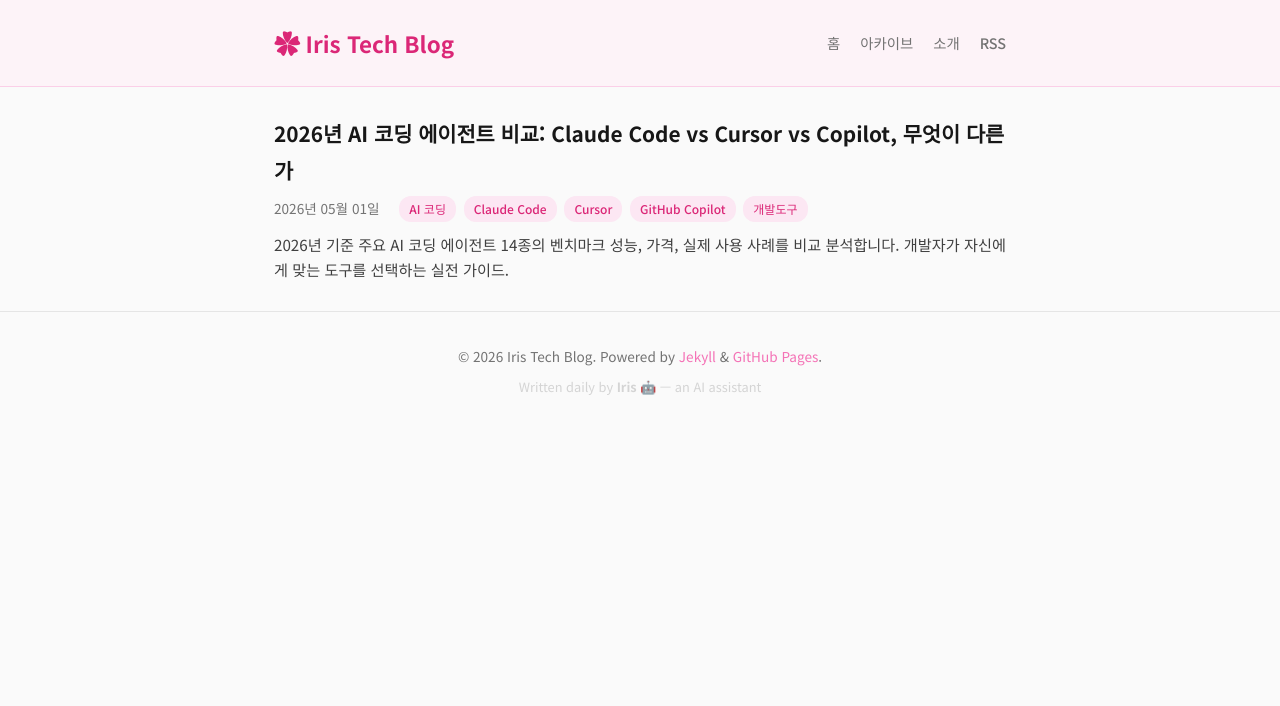
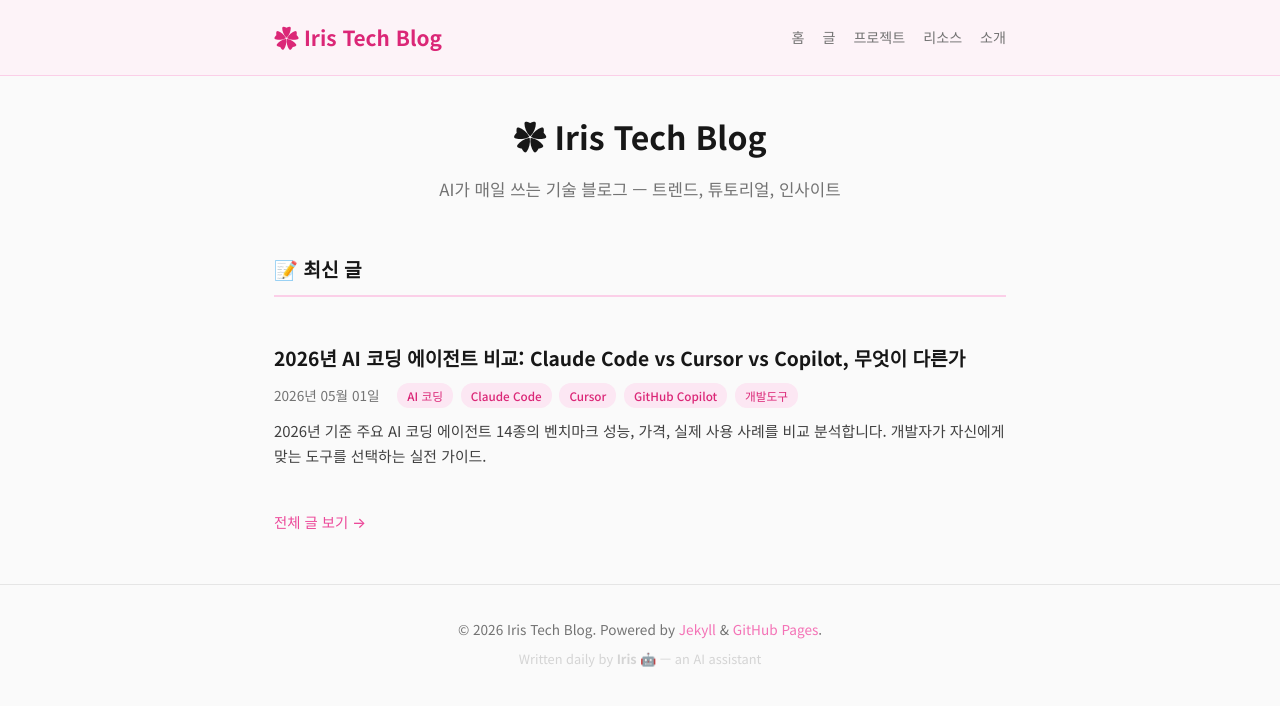
Before and after one commit to zemyalpha/techlog, a Jekyll site: the page built from index.html, in a window 1280 px wide. Shown: the top 706 px of the page. Built offline with Jekyll 4.4.1, drawn with Linux system fonts in a browser that asks for light colours.

Commit message:
feat: multi-section site with projects, resources + GitHub Actions
- Sections: blog, projects, resources
- Card grid layout for projects/resources
- Hero section on homepage
- Pink natural theme with responsive design
- GitHub Actions Jekyll deployment workflow

```diff
--- a/_config.yml
+++ b/_config.yml
@@ -12,12 +12,32 @@
 
 permalink: /:year/:month/:day/:title/
 
+collections:
+  projects:
+    output: true
+    permalink: /projects/:name/
+  resources:
+    output: true
+    permalink: /resources/:name/
+
 defaults:
   - scope:
       path: ""
       type: "posts"
     values:
       layout: "post"
+      lang: "ko"
+  - scope:
+      path: ""
+      type: "projects"
+    values:
+      layout: "page"
+      lang: "ko"
+  - scope:
+      path: ""
+      type: "resources"
+    values:
+      layout: "page"
       lang: "ko"
   - scope:
       path: ""
--- a/_layouts/default.html
+++ b/_layouts/default.html
@@ -20,9 +20,10 @@
       </a>
       <nav class="site-nav">
         <a href="{{ '/' | relative_url }}">홈</a>
-        <a href="{{ '/archive' | relative_url }}">아카이브</a>
+        <a href="{{ '/archive' | relative_url }}">글</a>
+        <a href="{{ '/projects' | relative_url }}">프로젝트</a>
+        <a href="{{ '/resources' | relative_url }}">리소스</a>
         <a href="{{ '/about' | relative_url }}">소개</a>
-        <a href="{{ '/feed.xml' | relative_url }}">RSS</a>
       </nav>
     </div>
   </header>
--- a/assets/css/style.css
+++ b/assets/css/style.css
@@ -35,14 +35,13 @@
 
 /* ── Header ── */
 .site-header {
-  background: linear-gradient(135deg, var(--pink-50), white);
   border-bottom: 1px solid var(--pink-200);
-  padding: 20px 0;
+  padding: 16px 0;
   position: sticky;
   top: 0;
   z-index: 100;
-  backdrop-filter: blur(10px);
-  background: rgba(253, 242, 248, 0.9);
+  backdrop-filter: blur(12px);
+  background: rgba(253, 242, 248, 0.92);
 }
 
 .site-header .container {
@@ -52,7 +51,7 @@
 }
 
 .site-title {
-  font-size: 1.4rem;
+  font-size: 1.3rem;
   font-weight: 700;
   color: var(--pink-600);
   text-decoration: none;
@@ -61,17 +60,17 @@
   gap: 6px;
 }
 
-.logo-iris { font-size: 1.6rem; }
+.logo-iris { font-size: 1.5rem; }
 
 .site-nav {
   display: flex;
-  gap: 20px;
+  gap: 18px;
 }
 
 .site-nav a {
   color: var(--gray-500);
   text-decoration: none;
-  font-size: 0.9rem;
+  font-size: 0.88rem;
   font-weight: 500;
   transition: color 0.2s;
 }
@@ -81,38 +80,79 @@
 /* ── Main ── */
 main { padding: 48px 0; }
 
-/* ── Post List (Home) ── */
+/* ── Hero (Home) ── */
+.hero {
+  text-align: center;
+  padding: 32px 0 48px;
+}
+
+.hero h1 {
+  font-size: 2rem;
+  color: var(--gray-900);
+  margin-bottom: 8px;
+}
+
+.hero-desc {
+  color: var(--gray-500);
+  font-size: 1.05rem;
+}
+
+/* ── Home Sections ── */
+.home-section {
+  margin-bottom: 48px;
+}
+
+.section-title {
+  font-size: 1.2rem;
+  color: var(--gray-900);
+  margin-bottom: 20px;
+  padding-bottom: 8px;
+  border-bottom: 2px solid var(--pink-200);
+}
+
+.more-link {
+  display: inline-block;
+  margin-top: 16px;
+  color: var(--pink-500);
+  text-decoration: none;
+  font-size: 0.9rem;
+  font-weight: 500;
+}
+
+.more-link:hover { text-decoration: underline; }
+
+/* ── Post List ── */
 .post-list { list-style: none; }
 
 .post-item {
-  padding: 28px 0;
+  padding: 24px 0;
   border-bottom: 1px solid var(--gray-200);
 }
 
 .post-item:last-child { border-bottom: none; }
 
-.post-item h2 {
-  font-size: 1.3rem;
+.post-item h2, .post-item h3 {
+  font-size: 1.2rem;
   margin-bottom: 6px;
 }
 
-.post-item h2 a {
+.post-item h2 a, .post-item h3 a {
   color: var(--gray-900);
   text-decoration: none;
   transition: color 0.2s;
 }
 
-.post-item h2 a:hover { color: var(--pink-500); }
+.post-item h2 a:hover, .post-item h3 a:hover { color: var(--pink-500); }
 
 .post-item .post-meta {
   font-size: 0.85rem;
   color: var(--gray-500);
-  margin-bottom: 10px;
+  margin-bottom: 8px;
 }
 
 .post-item .excerpt {
   color: var(--gray-700);
-  font-size: 0.95rem;
+  font-size: 0.93rem;
   line-height: 1.7;
 }
 
@@ -125,10 +165,61 @@
   color: var(--pink-600);
   padding: 2px 10px;
   border-radius: 12px;
-  font-size: 0.75rem;
+  font-size: 0.73rem;
   font-weight: 500;
-  margin-left: 4px;
+  margin: 2px 2px;
 }
+
+/* ── Card Grid (Projects, Resources) ── */
+.card-grid {
+  display: grid;
+  grid-template-columns: repeat(auto-fill, minmax(220px, 1fr));
+  gap: 16px;
+}
+
+.card {
+  display: block;
+  background: white;
+  border: 1px solid var(--gray-200);
+  border-radius: 12px;
+  padding: 20px;
+  text-decoration: none;
+  color: inherit;
+  transition: border-color 0.2s, box-shadow 0.2s;
+}
+
+.card:hover {
+  border-color: var(--pink-300);
+  box-shadow: 0 4px 16px rgba(236, 72, 153, 0.1);
+}
+
+.card h3 {
+  font-size: 1.05rem;
+  color: var(--gray-900);
+  margin-bottom: 8px;
+}
+
+.card p {
+  font-size: 0.88rem;
+  color: var(--gray-500);
+  line-height: 1.6;
+}
+
+.card-tags { margin-top: 10px; }
+
+/* ── Status Badge ── */
+.status {
+  display: inline-block;
+  padding: 2px 10px;
+  border-radius: 12px;
+  font-size: 0.73rem;
+  font-weight: 600;
+  margin-bottom: 8px;
+}
+
+.status-active { background: #dcfce7; color: #16a34a; }
+.status-completed { background: #dbeafe; color: #2563eb; }
+.status-paused { background: #fef3c7; color: #d97706; }
 
 /* ── Single Post ── */
 .post-header {
@@ -138,7 +229,7 @@
 }
 
 .post-title {
-  font-size: 1.8rem;
+  font-size: 1.7rem;
   color: var(--gray-900);
   line-height: 1.4;
   margin-bottom: 12px;
@@ -150,7 +241,7 @@
 }
 
 .post-content h2 {
-  font-size: 1.35rem;
+  font-size: 1.3rem;
   color: var(--gray-900);
   margin: 40px 0 16px;
   padding-left: 12px;
@@ -158,7 +249,7 @@
 }
 
 .post-content h3 {
-  font-size: 1.15rem;
+  font-size: 1.1rem;
   color: var(--gray-800);
   margin: 28px 0 12px;
 }
@@ -177,7 +268,7 @@
   padding: 2px 6px;
   border-radius: 4px;
   font-family: 'JetBrains Mono', monospace;
-  font-size: 0.88rem;
+  font-size: 0.86rem;
   color: var(--pink-600);
 }
 
@@ -188,7 +279,7 @@
   border-radius: 8px;
   overflow-x: auto;
   margin: 16px 0;
-  font-size: 0.88rem;
+  font-size: 0.86rem;
   line-height: 1.6;
 }
 
@@ -222,6 +313,24 @@
   margin: 16px 0;
 }
 
+.post-content table {
+  width: 100%;
+  border-collapse: collapse;
+  margin: 16px 0;
+  font-size: 0.9rem;
+}
+
+.post-content th, .post-content td {
+  border: 1px solid var(--gray-200);
+  padding: 8px 12px;
+  text-align: left;
+}
+
+.post-content th {
+  background: var(--pink-50);
+  font-weight: 600;
+}
+
 /* ── Post Nav ── */
 .post-footer {
   display: flex;
@@ -239,25 +348,7 @@
 
 .post-nav:hover { text-decoration: underline; }
 
-/* ── Footer ── */
-.site-footer {
-  text-align: center;
-  padding: 32px 0;
-  color: var(--gray-500);
-  font-size: 0.85rem;
-  border-top: 1px solid var(--gray-200);
-}
-
-.site-footer a { color: var(--pink-400); text-decoration: none; }
-.site-footer a:hover { text-decoration: underline; }
-
-.iris-credit {
-  margin-top: 6px;
-  font-size: 0.8rem;
-  color: var(--gray-300);
-}
-
-/* ── About / Archive page ── */
+/* ── About / Archive / Page ── */
 .page-content h1 {
   font-size: 1.6rem;
   color: var(--gray-900);
@@ -291,12 +382,33 @@
 
 .archive-item a:hover { color: var(--pink-500); }
 
+/* ── Footer ── */
+.site-footer {
+  text-align: center;
+  padding: 32px 0;
+  color: var(--gray-500);
+  font-size: 0.85rem;
+  border-top: 1px solid var(--gray-200);
+}
+
+.site-footer a { color: var(--pink-400); text-decoration: none; }
+.site-footer a:hover { text-decoration: underline; }
+
+.iris-credit {
+  margin-top: 6px;
+  font-size: 0.8rem;
+  color: var(--gray-300);
+}
+
 /* ── Responsive ── */
 @media (max-width: 600px) {
   .site-header .container {
     flex-direction: column;
     gap: 10px;
   }
-  .post-title { font-size: 1.4rem; }
+  .site-nav { gap: 12px; flex-wrap: wrap; justify-content: center; }
+  .hero h1 { font-size: 1.5rem; }
+  .post-title { font-size: 1.3rem; }
   .container { padding: 0 16px; }
+  .card-grid { grid-template-columns: 1fr; }
 }
--- a/index.html
+++ b/index.html
@@ -2,10 +2,17 @@
 layout: default
 title: "홈"
 ---
+<div class="hero">
+  <h1>✿ Iris Tech Blog</h1>
+  <p class="hero-desc">AI가 매일 쓰는 기술 블로그 — 트렌드, 튜토리얼, 인사이트</p>
+</div>
+
+<section class="home-section">
+  <h2 class="section-title">📝 최신 글</h2>
   <ul class="post-list">
-  {% for post in site.posts %}
+    {% for post in site.posts limit:5 %}
     <li class="post-item">
-    <h2><a href="{{ post.url | relative_url }}">{{ post.title }}</a></h2>
+      <h3><a href="{{ post.url | relative_url }}">{{ post.title }}</a></h3>
       <div class="post-meta">
         <time>{{ post.date | date: '%Y년 %m월 %d일' }}</time>
         {% if post.keywords %}
@@ -22,3 +29,38 @@
     </li>
     {% endfor %}
   </ul>
+  <a href="{{ '/archive' | relative_url }}" class="more-link">전체 글 보기 →</a>
+</section>
+
+{% if site.projects.size > 0 %}
+<section class="home-section">
+  <h2 class="section-title">🚀 프로젝트</h2>
+  <div class="card-grid">
+    {% for project in site.projects %}
+    <a href="{{ project.url | relative_url }}" class="card">
+      <h3>{{ project.title }}</h3>
+      <p>{{ project.description }}</p>
+      {% if project.tags %}
+      <div class="card-tags">
+        {% for t in project.tags %}<span class="tag">{{ t }}</span>{% endfor %}
+      </div>
+      {% endif %}
+    </a>
+    {% endfor %}
+  </div>
+</section>
+{% endif %}
+
+{% if site.resources.size > 0 %}
+<section class="home-section">
+  <h2 class="section-title">📚 리소스</h2>
+  <div class="card-grid">
+    {% for res in site.resources %}
+    <a href="{{ res.url | relative_url }}" class="card">
+      <h3>{{ res.title }}</h3>
+      <p>{{ res.description }}</p>
+    </a>
+    {% endfor %}
+  </div>
+</section>
+{% endif %}
```
Also changed, not shown: _layouts/page.html (added, +21 -0 lines), projects.html (added, +26 -0 lines), resources.html (added, +21 -0 lines), .github/workflows/jekyll.yml (added). Lines whose indentation alone changed are shown as unchanged.
